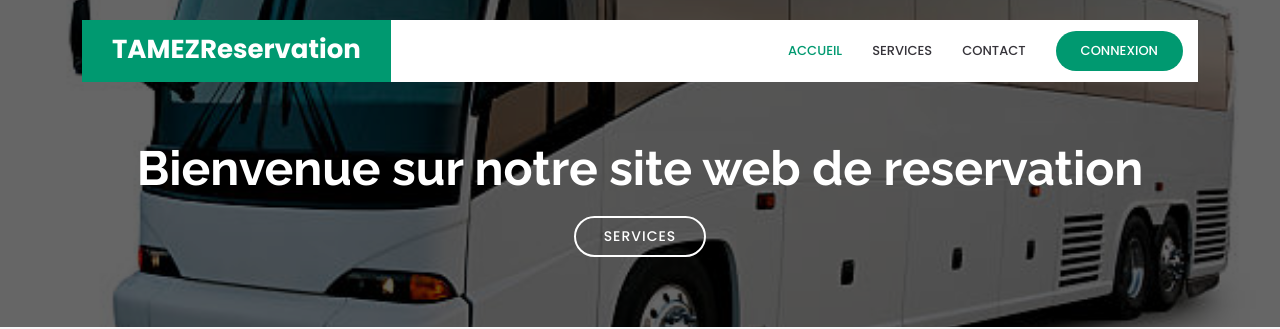
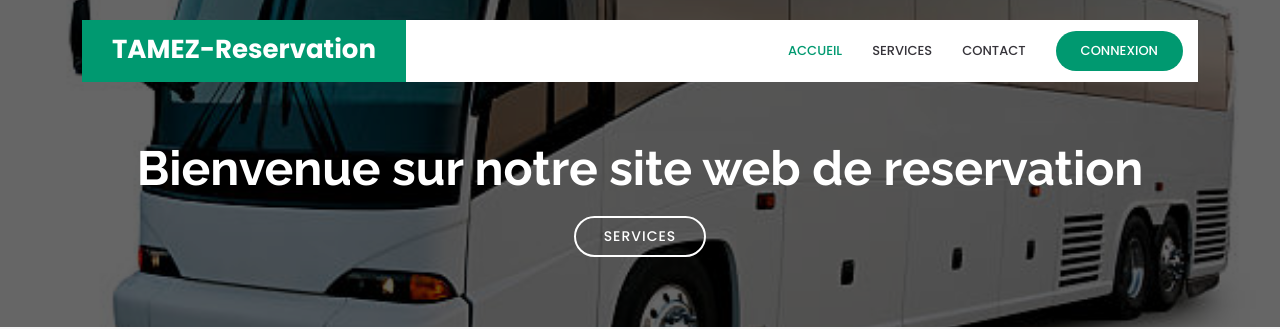
Before and after one commit to Lekeufack-Tameze/tamezreservation, a plain HTML site: page index.html in a window 1280 px wide. Shown: the top 329 px of the page. Drawn offline with nearby package versions, Linux system fonts and the light colour scheme.

Commit message:
page daccueil modifié

```diff
--- a/index.html
+++ b/index.html
@@ -43,7 +43,7 @@
     <div class="container">
       <div class="header-container d-flex align-items-center justify-content-between">
         <div class="logo">
-          <h1 class="text-light"><a href="index.html"><span>TAMEZReservation</span></a></h1>
+          <h1 class="text-light"><a href="index.html"><span>TAMEZ-Reservation</span></a></h1>
           <!-- Uncomment below if you prefer to use an image logo -->
           <!-- <a href="index.html"><img src="assets/img/logo.png" alt="" class="img-fluid"></a>-->
         </div>
```
